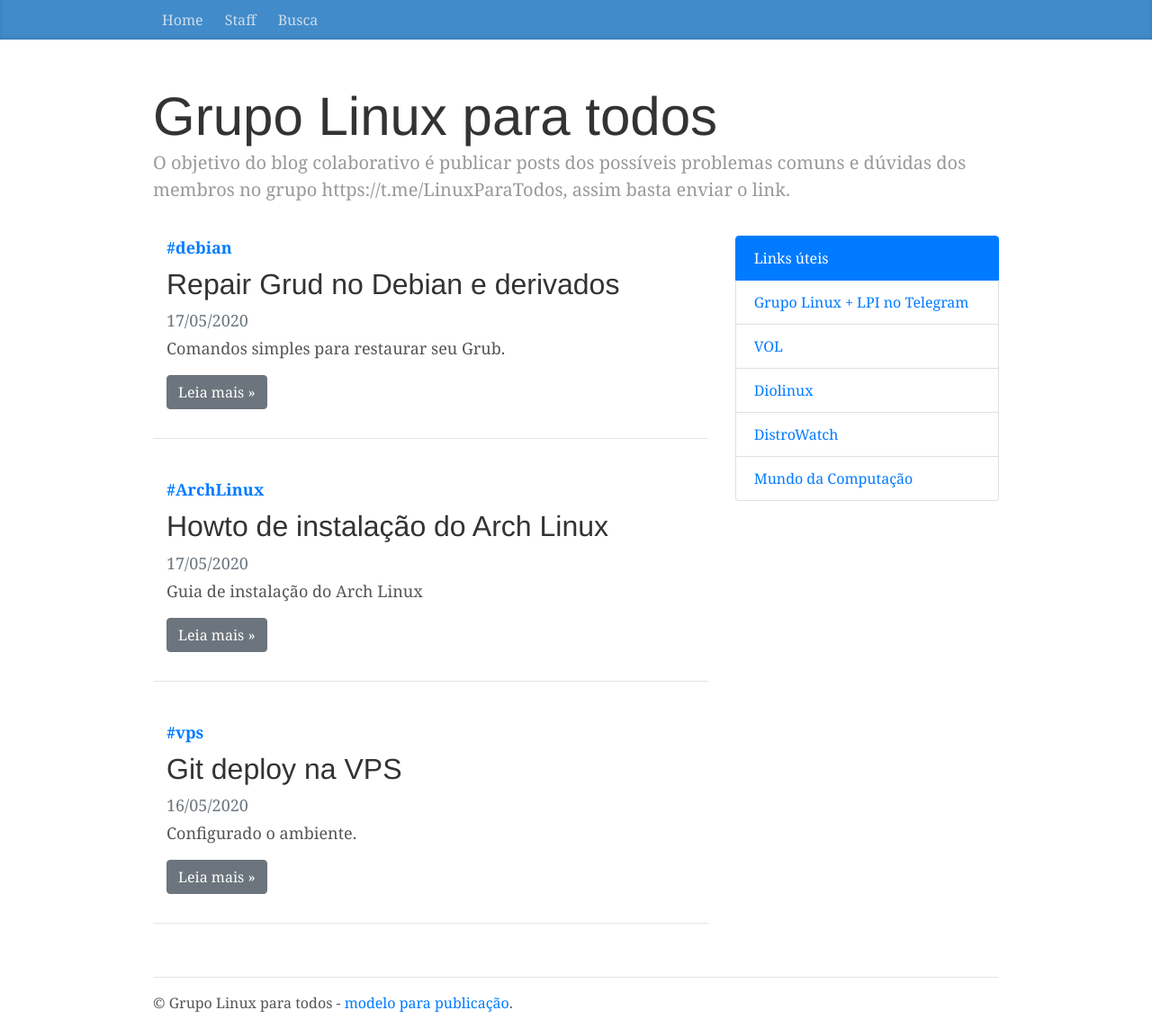
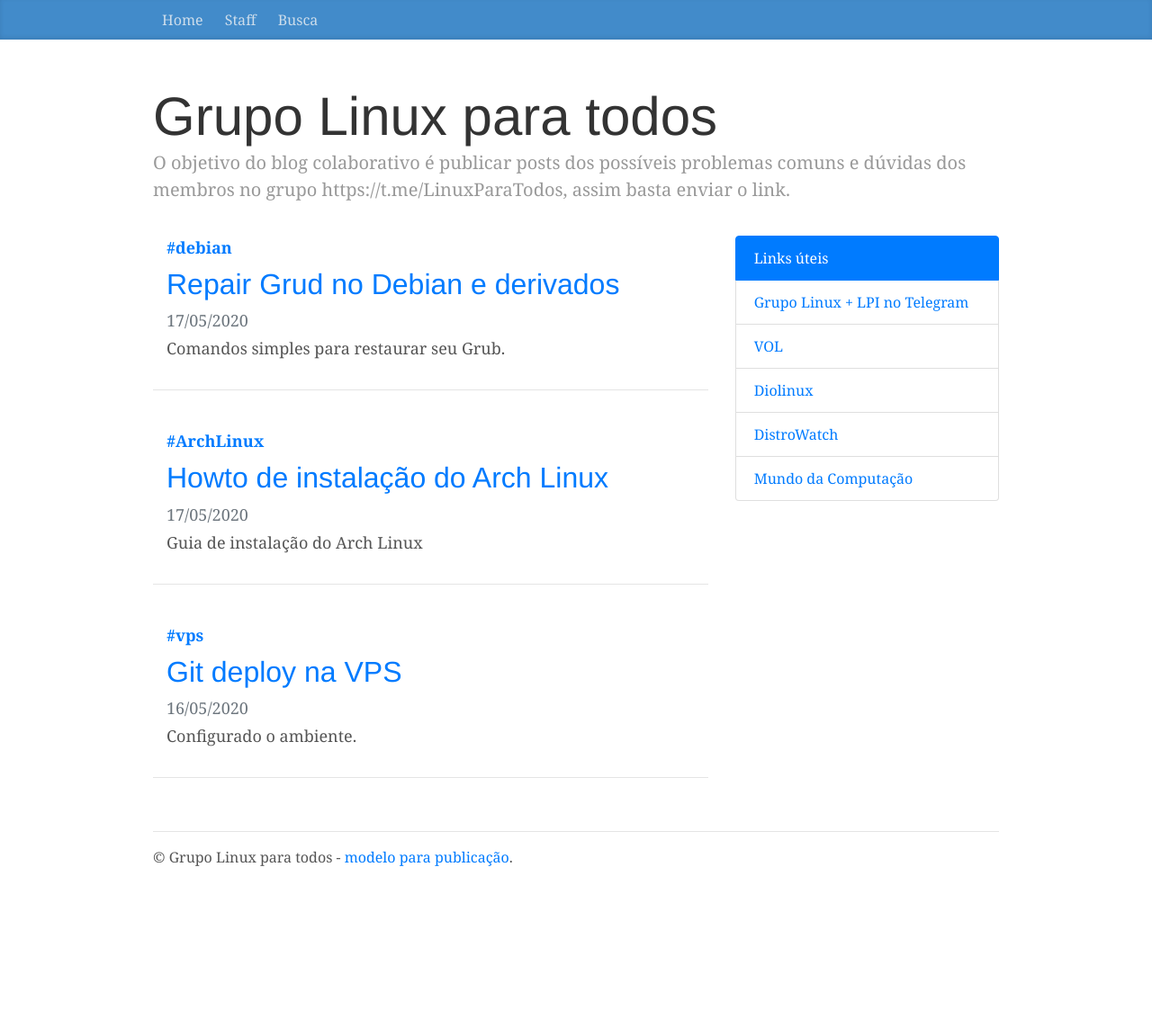
Before and after one commit to GrupoLinux/grupolinux.github.io, a Jekyll site: the page built from index.html, in a window 1280 px wide. Shown: the whole page at 90% size. Built offline with Jekyll 4.4.1, drawn with Linux system fonts in a browser that asks for light colours; after the commit the page ends 981 px from its top, so only the background shows below that.

Commit message:
index
Signed-off-by: Henry Jr <hmjsite@gmail.com>

```diff
--- a/index.html
+++ b/index.html
@@ -13,10 +13,9 @@ pagetitle: Home
         {% for post in site.posts %}
         <div class="col d-inline-block">
             <strong class="d-inline-block mb-2 text-primary">#{{ post.tag }}</strong>
-            <h2>{{ post.titulo }}</h2>
+            <h2><a href="{{ post.url }}">{{ post.titulo }}</a></h2>
             <div class="mb-1 text-muted">{{ post.date | date: "%d/%m/%Y" }}</div>
             <p>{{ post.resumo }}</p>
-            <p><a class="btn btn-secondary" href="{{ post.url }}" role="button">Leia mais &raquo;</a></p>
         </div><!--/span-->
         <hr><br>
         {% endfor %}
```
